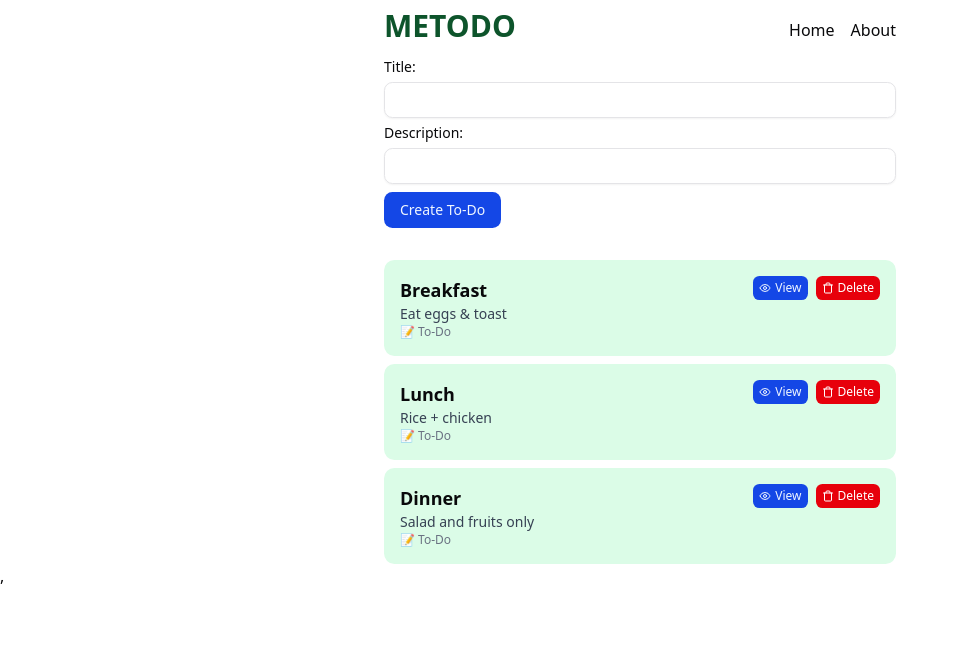
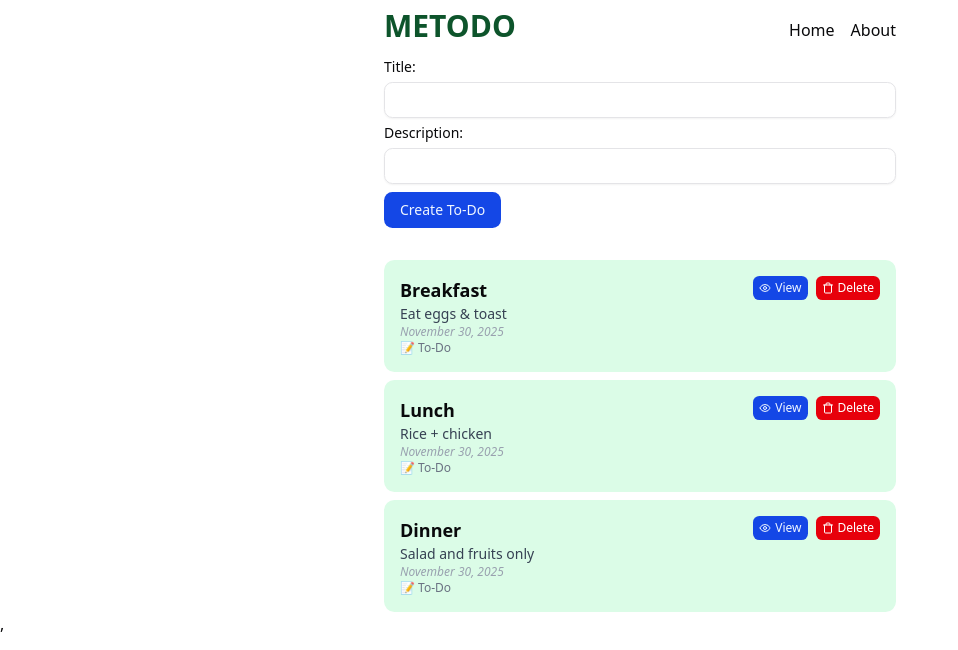
Before and after one commit to rudihedev/metodo, a React (Vite) app: page / in a window 1280 px wide. Shown: the top 650 px of the page, without its empty margins (0-958 px from the left). Built offline with nearby package versions, Linux system fonts and the light colour scheme.

Commit message:
add date

```diff
--- a/src/modules/task/data.ts
+++ b/src/modules/task/data.ts
@@ -1,12 +1,25 @@
 import type { Tasks } from "@/modules/task/schema";
 
 export const initialDataTasks: Tasks = [
-  { id: 1, title: "Breakfast", description: "Eat eggs & toast", isDone: false },
-  { id: 2, title: "Lunch", description: "Rice + chicken", isDone: false },
+  {
+    id: 1,
+    title: "Breakfast",
+    description: "Eat eggs & toast",
+    isDone: false,
+    createdAt: new Date().toISOString(),
+  },
+  {
+    id: 2,
+    title: "Lunch",
+    description: "Rice + chicken",
+    isDone: false,
+    createdAt: new Date().toISOString(),
+  },
   {
     id: 3,
     title: "Dinner",
     description: "Salad and fruits only",
     isDone: false,
+    createdAt: new Date().toISOString(),
   },
 ];
--- a/src/modules/task/schema.ts
+++ b/src/modules/task/schema.ts
@@ -8,6 +8,7 @@ export const TaskSchema = z.object({
     .max(50, "Too long max. 50 chars."),
   description: z.string().min(1).max(100),
   isDone: z.boolean("isDone is required!"),
+  createdAt: z.string().optional(),
 });
 
 export const TasksSchema = TaskSchema.array();
--- a/src/modules/task/tasks.tsx
+++ b/src/modules/task/tasks.tsx
@@ -39,6 +39,7 @@ export function Tasks() {
         title: formData.get("title")?.toString().trim() || "",
         description: formData.get("description")?.toString().trim() || "",
         isDone: false,
+        createdAt: new Date().toISOString(),
       };
 
       TaskSchema.parse(newTask);
@@ -95,6 +96,15 @@ export function TaskItem({
         {task.description && (
           <p className="text-sm text-gray-700">{task.description}</p>
         )}
+        {task.createdAt && (
+          <p className="text-xs text-gray-400 italic">
+            {new Date(task.createdAt).toLocaleDateString("en-US", {
+              month: "long",
+              day: "numeric",
+              year: "numeric",
+            })}
+          </p>
+        )}
         <p className="text-xs text-gray-500">
           {task.isDone ? "✅ Done" : "📝 To-Do"}
         </p>
```
